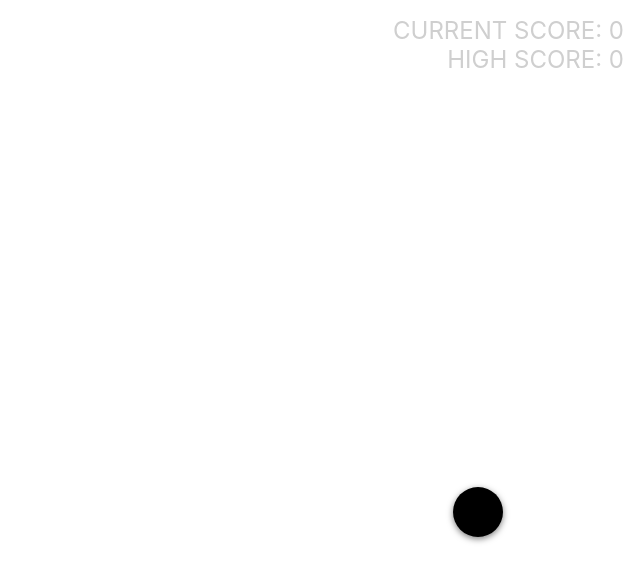
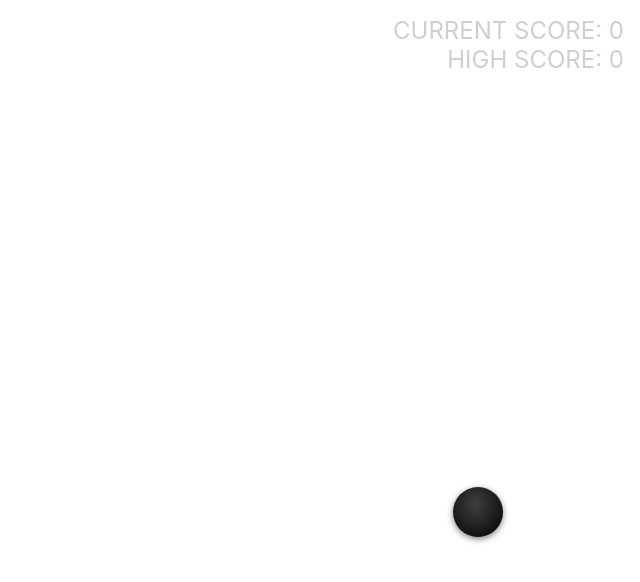
Before and after one commit to SierraChapman/bug-squasher, a React (Create React App) app: page / in a window 1280 px wide. Shown: the top 582 px of the page, without its empty margins (640-1280 px from the left). Built offline with nearby package versions, Linux system fonts and the light colour scheme.

Commit message:
add radial gradient to make bugs look more 3-D

```diff
--- a/src/components/Bug/style.css
+++ b/src/components/Bug/style.css
@@ -4,4 +4,5 @@
     position: fixed;
 
     transition: 20ms;
+    background-image: radial-gradient(at 45% 35%, rgb(63, 63, 63), rgb(0, 0, 0));
 }
```
